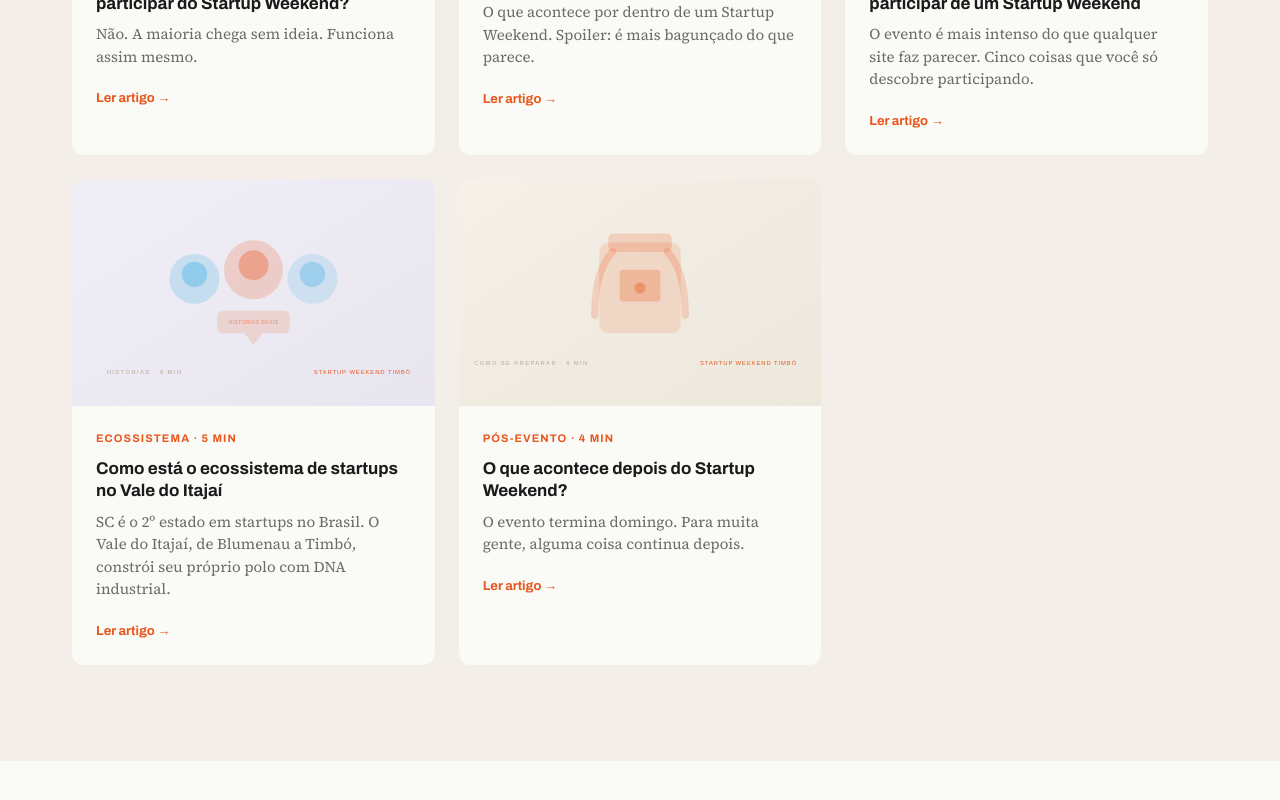
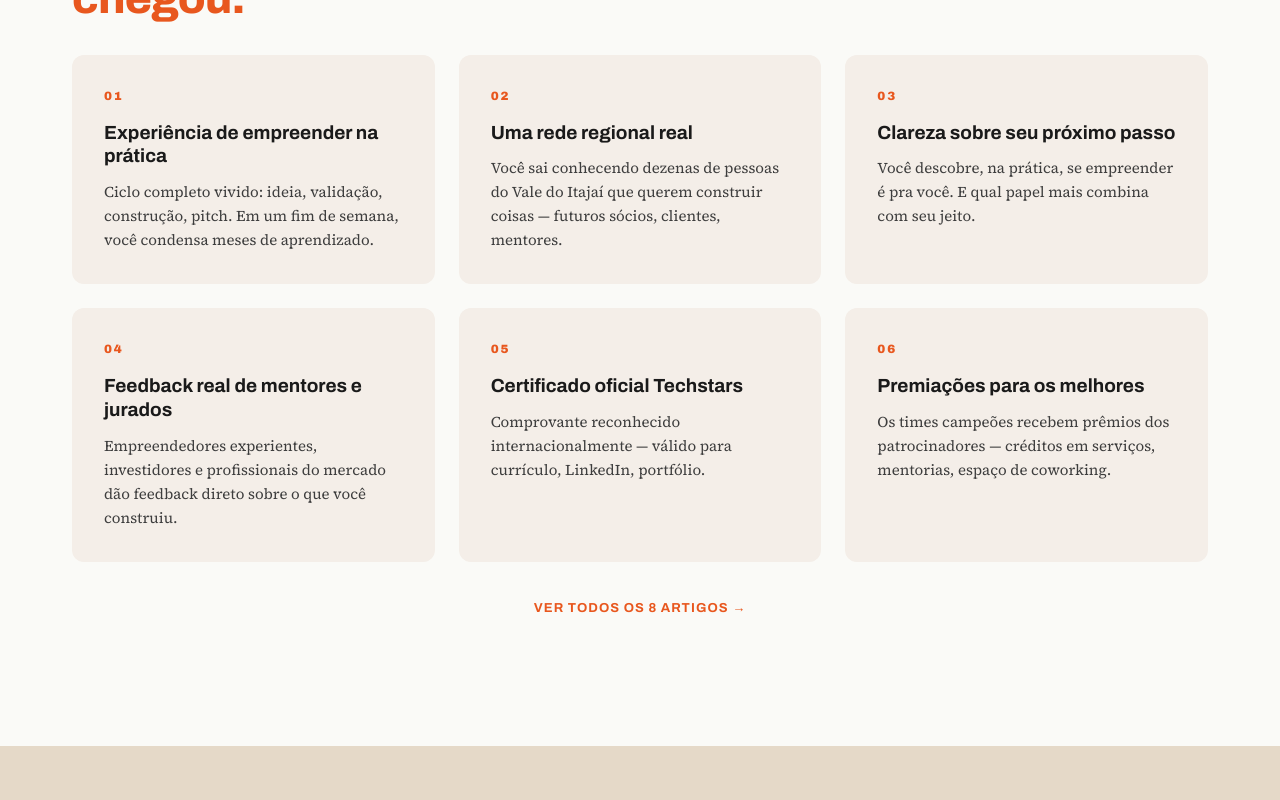
Before and after one commit to mdalmarco/sw2026, a React (Vite) app: page / in a window 1280 px wide. Shown: the part 7229-8029 px from the top of the page. Built offline with nearby package versions, Linux system fonts and the light colour scheme.

Commit message:
feat: show 3 posts on home with 'Ver todos' expandable — reduce mobile scroll fatigue

```diff
--- a/src/components/Sections3.tsx
+++ b/src/components/Sections3.tsx
@@ -22,7 +22,7 @@ export function Blog() {
             intro="Histórias de quem já passou pelo SW, dicas para se preparar e referências sobre empreendedorismo no Vale do Itajaí."
           />
           <div className="mt-8 grid grid-cols-3 gap-6 max-md:grid-cols-1">
-            {BLOG_POSTS.map((post) => (
+            {BLOG_POSTS.slice(0, 3).map((post) => (
               <Link
                 key={post.title}
                 to={`/blog/${post.slug}`}
@@ -93,6 +93,62 @@ export function Takeaways() {
             </div>
           ))}
         </div>
+
+          {BLOG_POSTS.length > 3 && (
+            <div className="mt-8 text-center">
+              <button
+                onClick={() => {
+                  const el = document.getElementById('blog-expanded');
+                  if (el) { el.classList.toggle('hidden'); }
+                  const btn = document.getElementById('blog-toggle');
+                  if (btn) { btn.textContent = btn.textContent?.includes('Ver') ? '← Mostrar menos' : `Ver todos os ${BLOG_POSTS.length} artigos →`; }
+                }}
+                id="blog-toggle"
+                className="font-display text-[0.8125rem] font-bold uppercase tracking-[0.08em] text-orange transition-colors hover:underline"
+              >
+                {`Ver todos os ${BLOG_POSTS.length} artigos →`}
+              </button>
+            </div>
+          )}
+
+          <div id="blog-expanded" className="mt-6 hidden grid grid-cols-3 gap-6 max-md:grid-cols-1">
+            {BLOG_POSTS.slice(3).map((post) => (
+              <Link
+                key={post.title}
+                to={`/blog/${post.slug}`}
+                className="group block overflow-hidden rounded-xl bg-paper transition-all hover:-translate-y-1 hover:shadow-[0_8px_24px_oklch(0_0_0_/_0.06)]"
+              >
+                <div className="aspect-[16/10] overflow-hidden bg-gradient-to-br from-paper-warm to-paper-warmer">
+                  {post.image ? (
+                    <img
+                      src={post.image}
+                      alt={post.title}
+                      loading="lazy"
+                      className="h-full w-full object-cover transition-transform duration-500 group-hover:scale-105"
+                    />
+                  ) : (
+                    <div className="flex h-full w-full items-center justify-center font-display text-[0.6875rem] font-semibold uppercase tracking-[0.1em] text-ink-faint">
+                      Em breve
+                    </div>
+                  )}
+                </div>
+                <div className="p-6">
+                  <div className="mb-3 font-display text-[0.6875rem] font-bold uppercase tracking-[0.1em] text-orange">
+                    {post.meta}
+                  </div>
+                  <h3 className="mb-2 font-display text-[1.0625rem] font-bold leading-[1.3] text-ink">
+                    {post.title}
+                  </h3>
+                  <p className="mb-4 font-body text-[0.9375rem] leading-[1.5] text-ink-muted">
+                    {post.excerpt}
+                  </p>
+                  <span className="font-display text-[0.8125rem] font-bold text-orange transition-all group-hover:underline">
+                    Ler artigo →
+                  </span>
+                </div>
+              </Link>
+            ))}
+          </div>
       </div>
     </section>
   );
```
